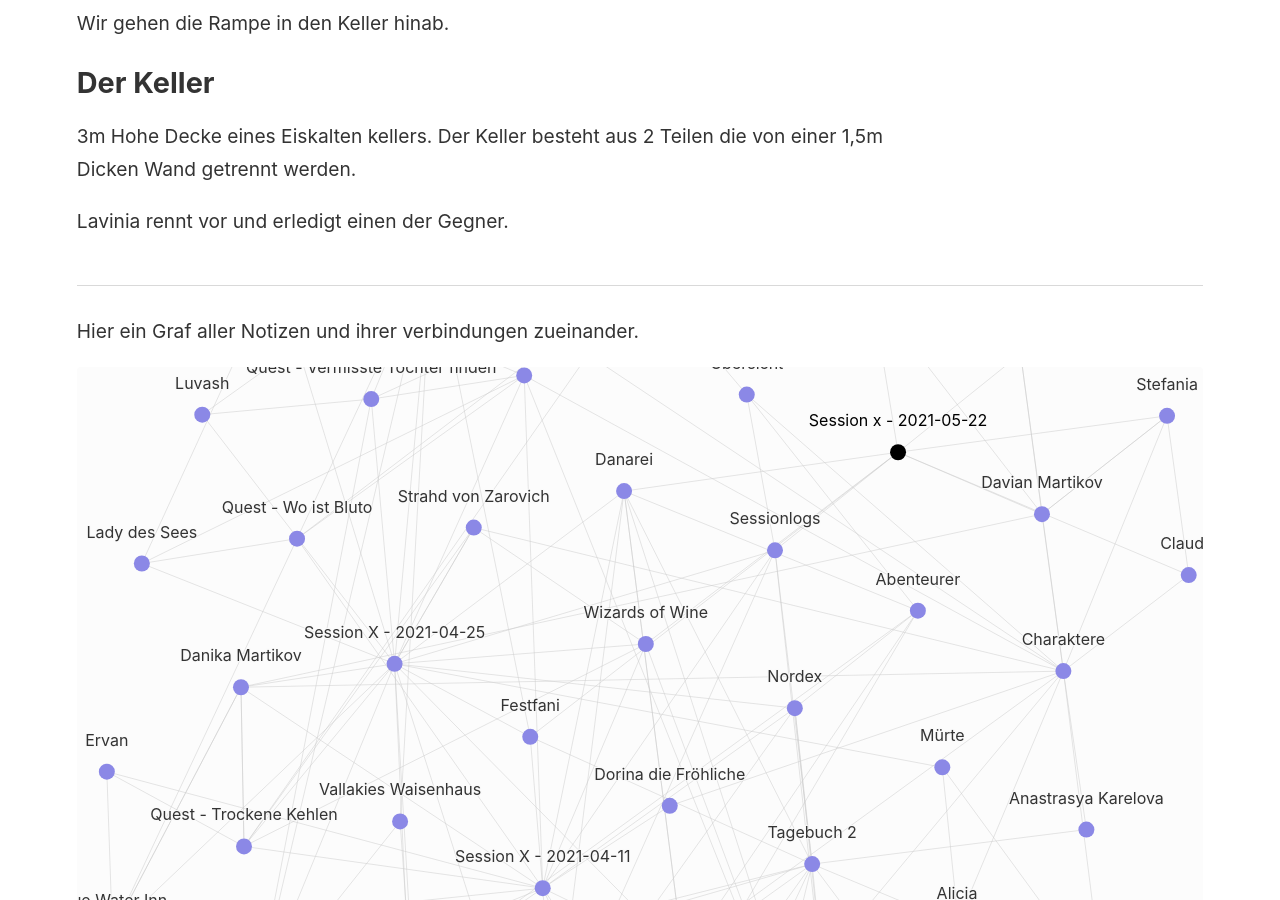
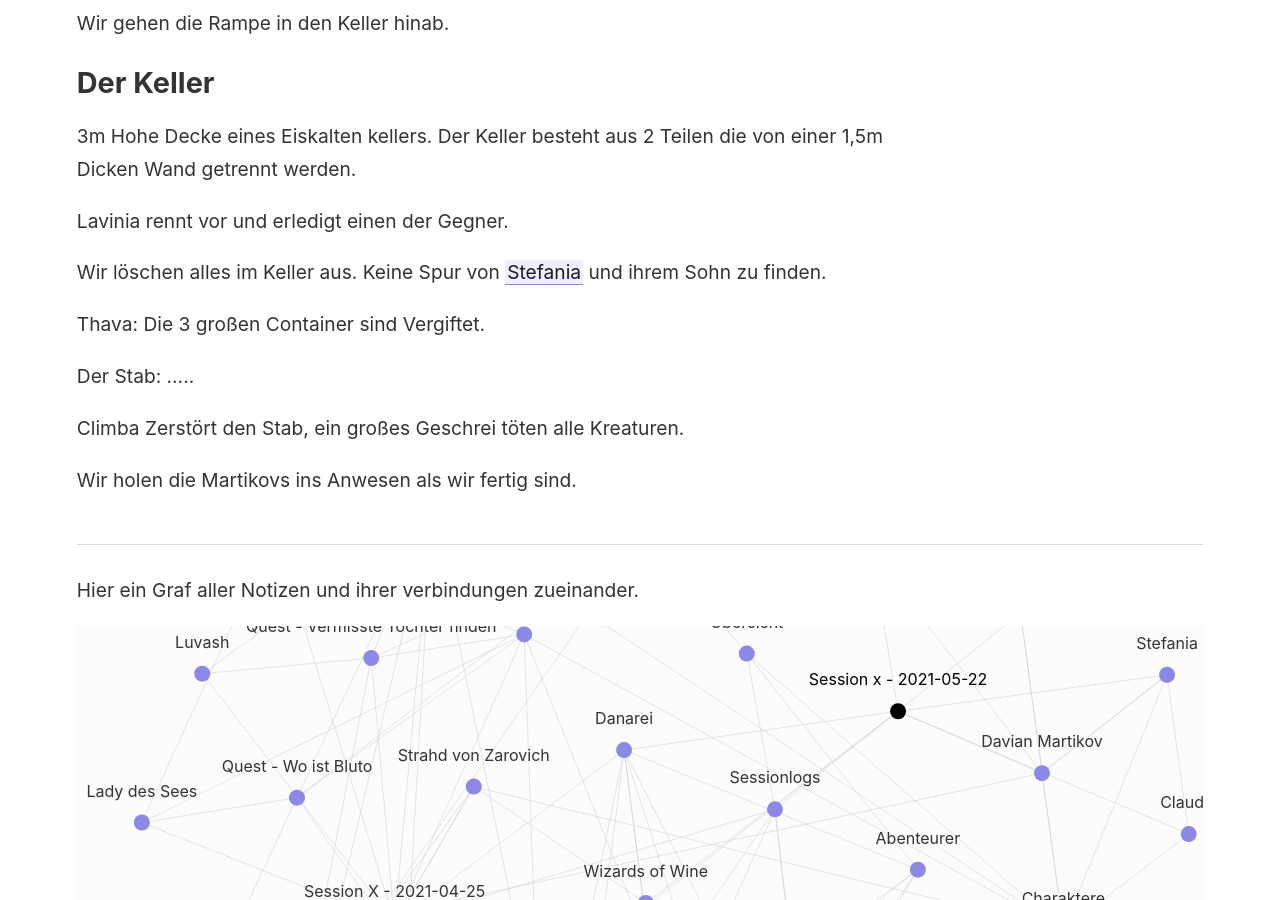
Before and after one commit to Julez404/CoS_Log, a Jekyll site: the page built from _notes/Session x - 2021-05-22.md, in a window 1280 px wide and 900 px high, scrolled down 3809 px. Built offline with Jekyll 4.4.1, drawn with Linux system fonts in a browser that asks for light colours.

Commit message:
Update via script

```diff
--- a/_notes/Session x - 2021-05-22.md
+++ b/_notes/Session x - 2021-05-22.md
@@ -114,3 +114,16 @@ Wir gehen die Rampe in den Keller hinab.
 Der Keller besteht aus 2 Teilen die von einer 1,5m Dicken Wand getrennt werden.
 
 Lavinia rennt vor und erledigt einen der Gegner.
+
+Wir löschen alles im Keller aus. Keine Spur von [[Stefania]] und ihrem Sohn zu finden.
+
+
+Thava: Die 3 großen Container sind Vergiftet.
+
+Der Stab: .....
+
+
+
+Climba Zerstört den Stab, ein großes Geschrei töten alle Kreaturen.
+
+Wir holen die Martikovs ins Anwesen als wir fertig sind.
```
